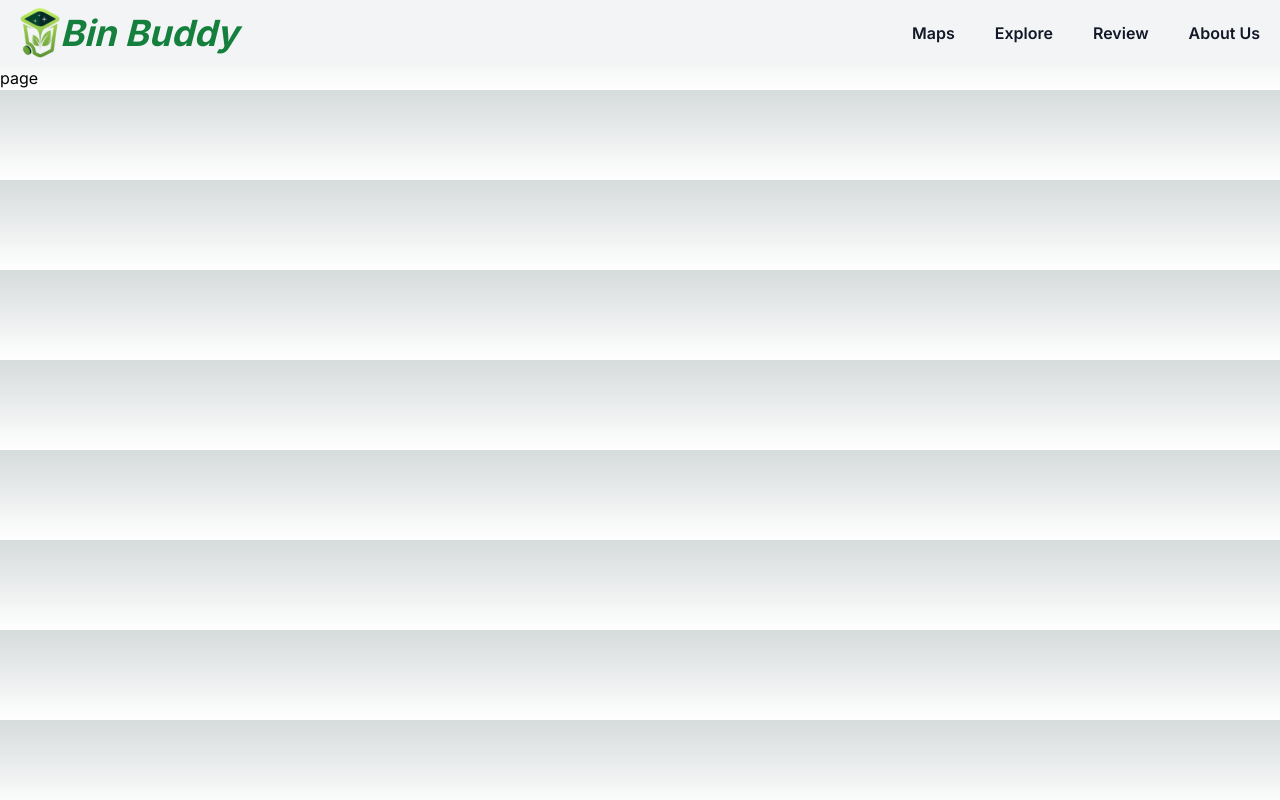
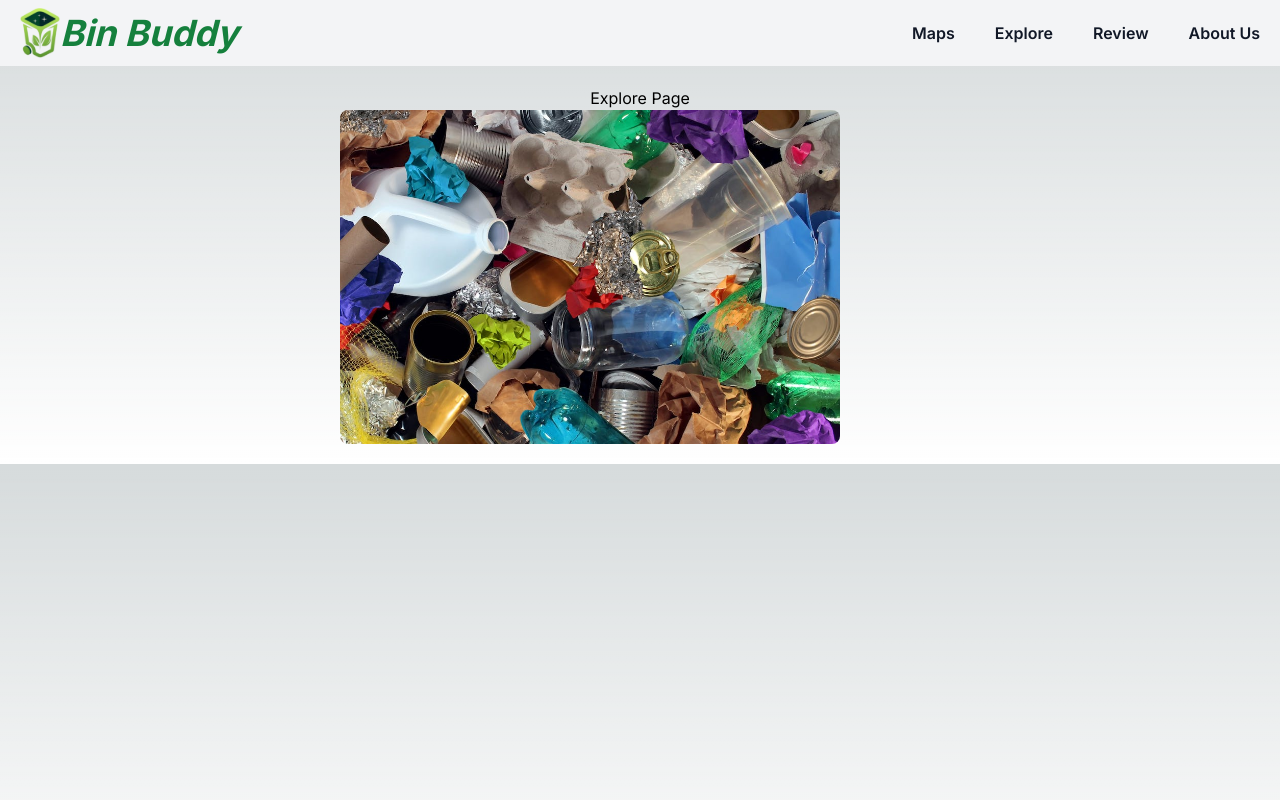
Before and after one commit to DaDecky/9_BinBuddy, a Next.js app: page /explore in a window 1280 px wide. Built offline with nearby package versions, Linux system fonts and the light colour scheme.

Commit message:
feat: new article page

```diff
--- /dev/null
+++ b/src/app/explore/article/page.jsx
@@ -0,0 +1,17 @@
+import Image from "next/image";
+
+const Article = () => {
+  return (
+    <div>
+      <h1>Article Page</h1>
+      <Image
+        src="/rubbish.jpg" // Correct path (remove "public")
+        alt="rubbish"
+        width={500} // Specify the width of the image
+        height={300} // Specify the height of the image
+      />
+    </div>
+  );
+};
+
+export default Article;
--- a/src/app/explore/page.jsx
+++ b/src/app/explore/page.jsx
@@ -1,7 +1,24 @@
+import Image from "next/image";
+import Link from "next/link";
 import React from "react";
 
-const page = () => {
-  return <div>page</div>;
+const ExplorePage = () => {
+  return (
+    <div style={{ padding: "20px", textAlign: "center" }}>
+      <h1>Explore Page</h1>
+      <div className="container" style={{ maxWidth: "600px", margin: "0 auto" }}>
+        <Link href="/explore/article">
+            <Image
+              src={"/rubbish.jpg" }
+              alt="rubbish"
+              width={500}
+              height={300}
+              style={{ cursor: "pointer", borderRadius: "8px" }}
+            />
+        </Link>
+      </div>
+    </div>
+  );
 };
 
-export default page;
+export default ExplorePage;
```
Also changed, not shown: public/rubbish.jpg (added).
